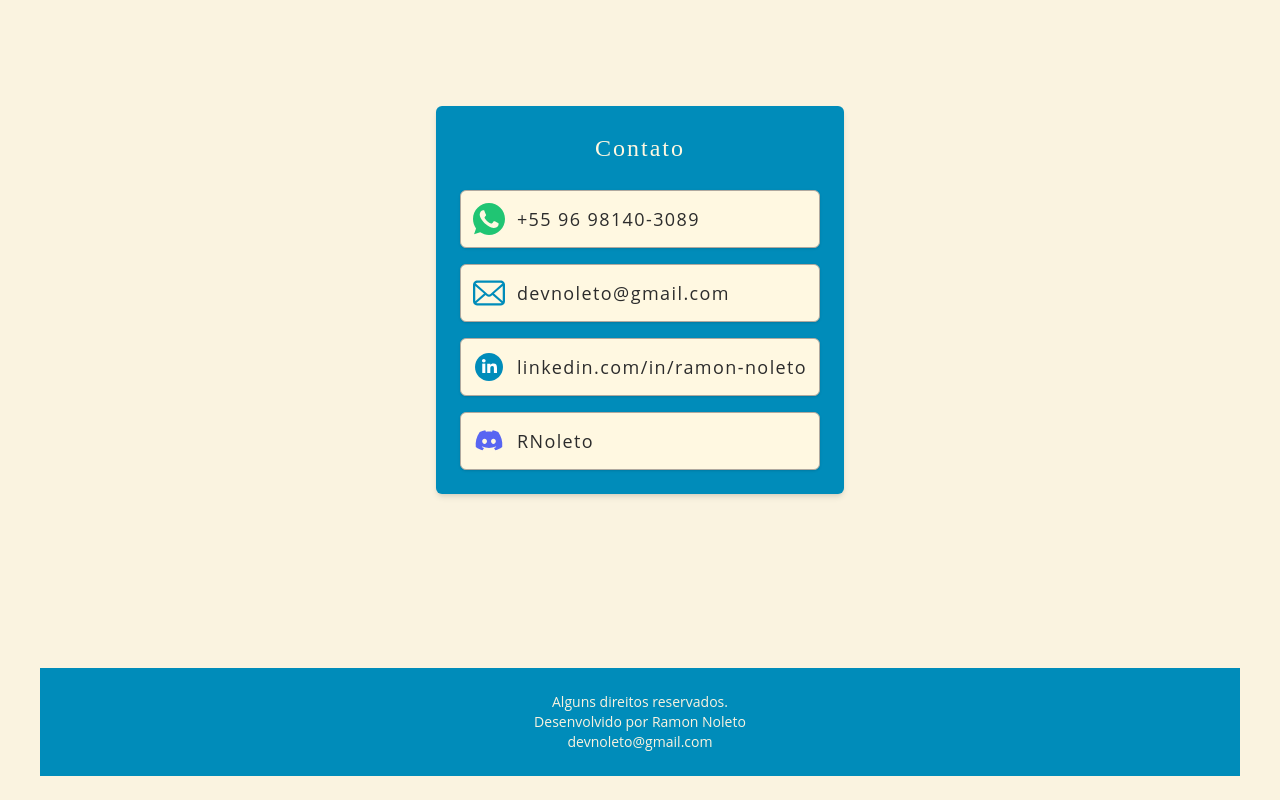
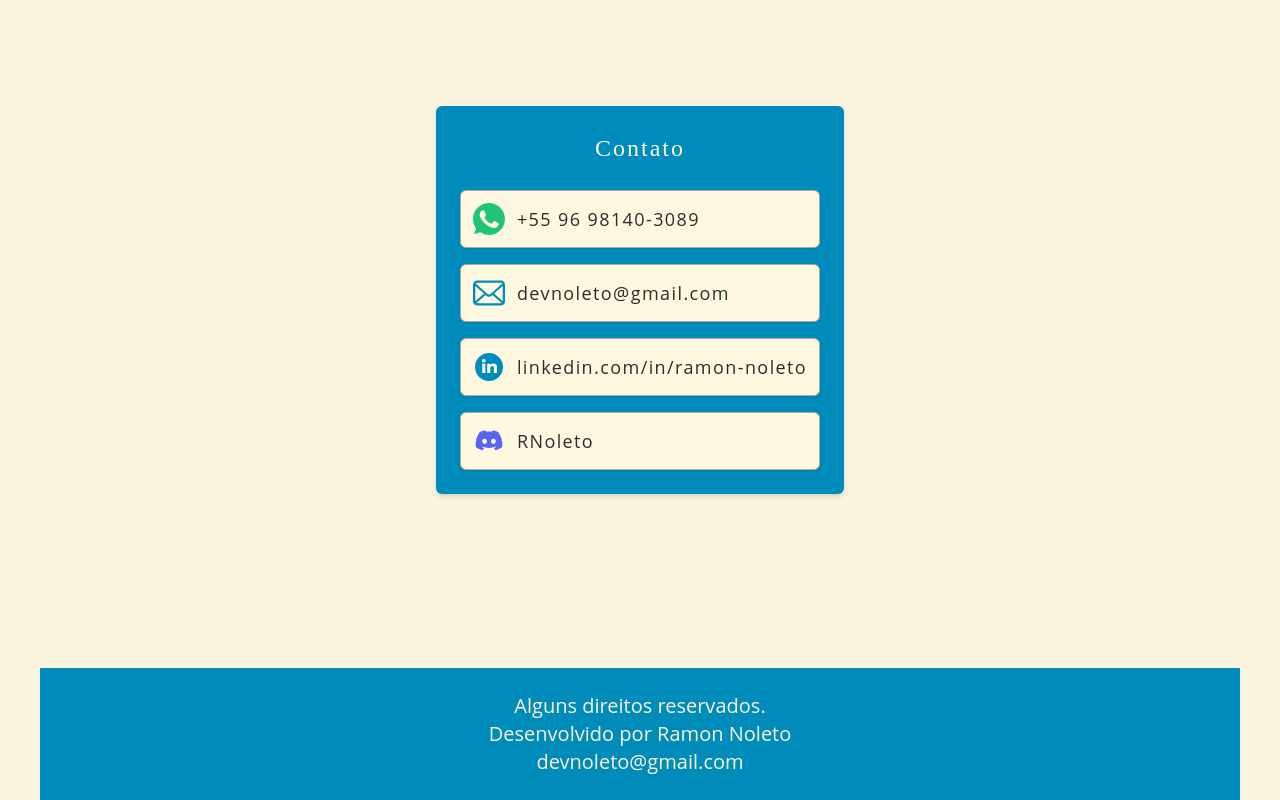
Before and after one commit to RNoleto/portfolio2025, a Vue app: page / in a window 1280 px wide. Shown: the part 5348-6148 px from the top of the page. Before the commit the page ends 6124 px from the top, so only its background shows below. Built offline with nearby package versions, Linux system fonts and the light colour scheme.

Commit message:
Ajuste de tamanho de fonte no footer

```diff
--- a/src/components/Footer.vue
+++ b/src/components/Footer.vue
@@ -3,7 +3,7 @@
 </script>
 
 <template>
-    <footer class="py-6 px-4 text-center bg-turquoise text-cream text-sm">
+    <footer class="py-6 px-4 text-center bg-turquoise text-cream text-sm lg:text-xl">
         <p>Alguns direitos reservados.</p>
         <p>Desenvolvido por Ramon Noleto</p>
         <p>devnoleto@gmail.com</p>
```
